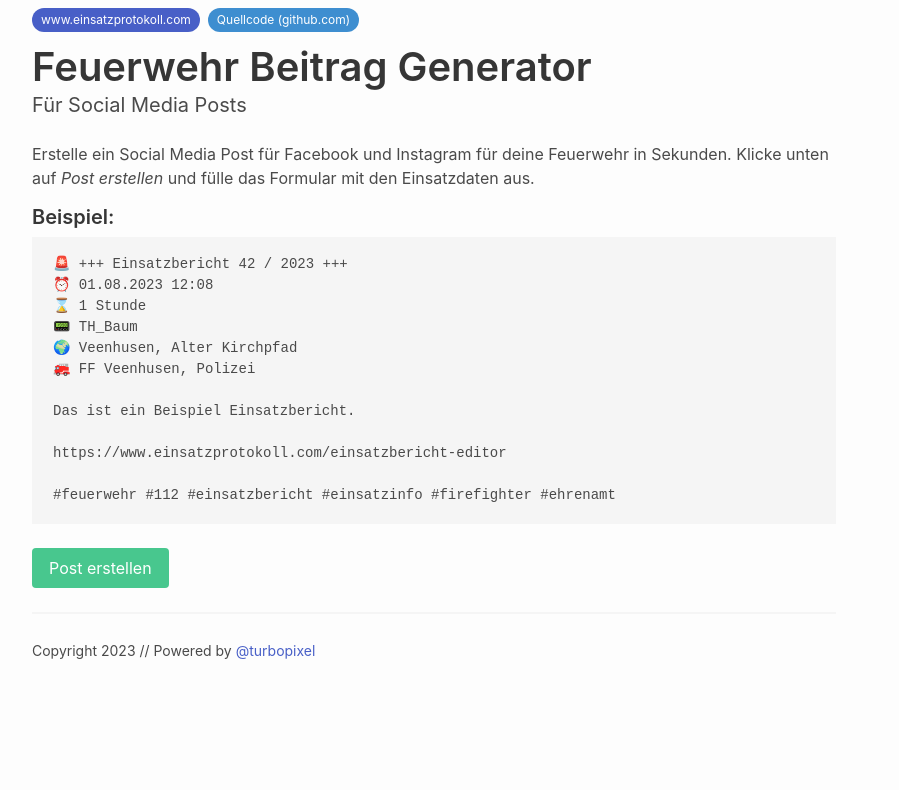
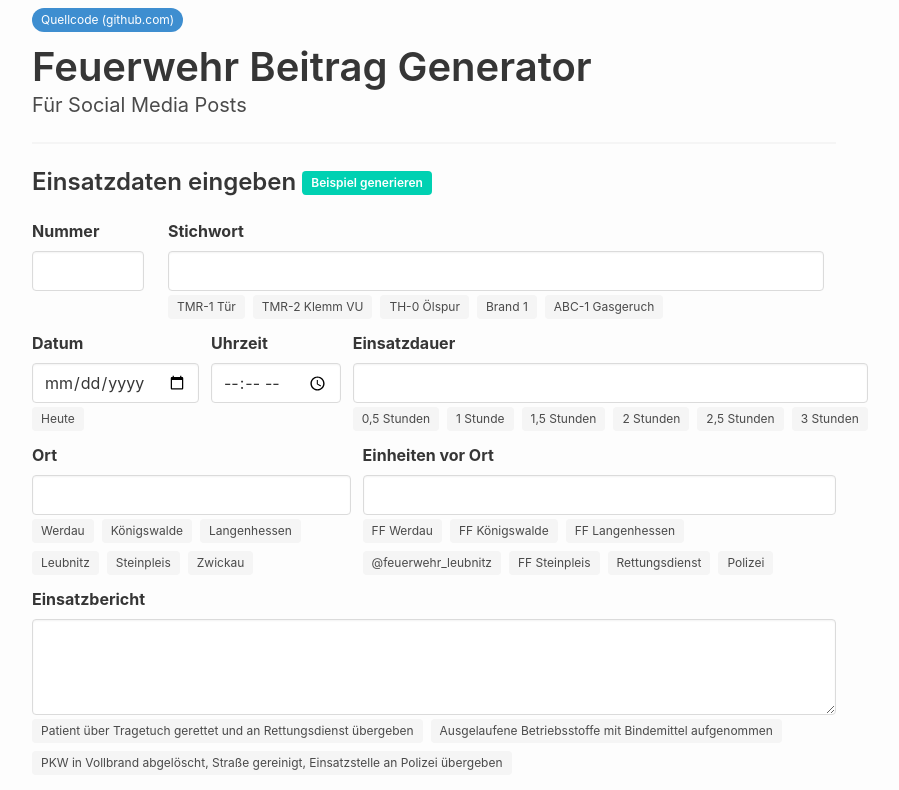
Before and after one commit to turbopixel/Feuerwehr-Beitrag-Generator, a Vue app: page / in a window 1280 px wide. Shown: the top 790 px of the page, without its empty margins (206-1105 px from the left). Built offline with nearby package versions, Linux system fonts and the light colour scheme.

Commit message:
Änderungen Werdau migriert

```diff
--- a/src/App.vue
+++ b/src/App.vue
@@ -6,7 +6,7 @@ export default {
   components: {LayoutForm, LayoutStart},
   data() {
     return {
-      started: false,
+      started: true, // set to false for introduction text
     }
   },
 }
@@ -18,8 +18,7 @@ export default {
 
     <section class="section pt-0">
       <div class="tags mt-2 mb-1">
-        <a href="https://www.einsatzprotokoll.com" target="_blank" title="Feuerwehr Einsatzprotokoll" class="tag is-link is-rounded">www.einsatzprotokoll.com</a>
-        <a href="https://github.com/turbopixel/Feuerwehr-Beitrag-Generator" title="Quellcode ansehen" target="_blank" rel="me external" class="tag is-info is-rounded">Quellcode (github.com)</a>
+        <a href="https://github.com/magenbrot/Feuerwehr-Beitrag-Generator" title="Quellcode ansehen" target="_blank" rel="me external" class="tag is-info is-rounded">Quellcode (github.com)</a>
       </div>
 
       <h1 class="title is-2">Feuerwehr Beitrag Generator</h1>
@@ -36,7 +35,7 @@ export default {
 
       <footer>
         <hr>
-        <small>Copyright 2023 // Powered by <a href="https://hemk.es" rel="noopener me external" target="_blank" title="Nico Hemkes">@turbopixel</a></small>
+        <small>Copyright 2023 // Hosted by <a href="https://ovtec.it/" rel="noopener me external" target="_blank" title="Oliver Völker">@magenbrot</a>. Original work by <a href="https://hemk.es/" rel="noopener me external" target="_blank" title="Nico Hemkes">@turbopixel</a></small>
       </footer>
     </section>
   </div>
--- a/src/components/LayoutForm.vue
+++ b/src/components/LayoutForm.vue
@@ -44,17 +44,36 @@ export default {
 
       this.$data.dauer = e.target.innerText;
     },
+    set_ort(e) {
+      console.log(e.target.innerText)
+
+      this.$data.ort = e.target.innerText;
+    },
+    set_einheiten(e) {
+      console.log(e.target.innerText)
+
+      if (this.$data.einheiten.length == 0) {
+        this.$data.einheiten = e.target.innerText;
+      } else {
+        this.$data.einheiten = this.$data.einheiten + ", " + e.target.innerText
+      }
+    },
+    set_bericht(e) {
+      console.log(e.target.innerText)
+
+      this.$data.bericht = e.target.innerText;
+    },
     create_example() {
       this.$data.nummer = "42";
       this.$data.datum = new moment().startOf('month').format("YYYY-MM-DD");
       this.$data.jahr = new moment().format("YYYY");
       this.$data.uhrzeit = new moment().format("HH:mm");
       this.$data.dauer = "1 Stunde";
-      this.$data.stichwort = "TH_Baum";
-      this.$data.ort = "Veenhusen, Alter Kirchpfad";
-      this.$data.einheiten = "FF Veenhusen, Polizei";
+      this.$data.stichwort = "TMR-1 Türnotöffnung";
+      this.$data.ort = "Werdau, Bertolt-Brecht-Straße 18";
+      this.$data.einheiten = "FF Werdau, Rettungsdienst, Polizei";
       this.$data.bericht = 'Das ist ein Beispiel Einsatzbericht.';
-      this.$data.link = 'https://www.einsatzprotokoll.com/einsatzbericht-editor';
+      this.$data.link = 'https://www.feuerwehr-werdau.de/';
     },
     clear_form() {
       this.$data.nummer = '';
@@ -91,11 +110,11 @@ export default {
               <input type="text" class="input" v-model="stichwort" id="stichwort">
               <div class="help">
                 <div class="tags">
-                  <span class="tag is-clickable" @click="set_stichwort">BMA</span>
-                  <span class="tag is-clickable" @click="set_stichwort">TH_VU</span>
-                  <span class="tag is-clickable" @click="set_stichwort">TH_Baum</span>
-                  <span class="tag is-clickable" @click="set_stichwort">F_HAUS</span>
-                  <span class="tag is-clickable" @click="set_stichwort">F_PKW</span>
+                  <span class="tag is-clickable" @click="set_stichwort">TMR-1 Tür</span>
+                  <span class="tag is-clickable" @click="set_stichwort">TMR-2 Klemm VU</span>
+                  <span class="tag is-clickable" @click="set_stichwort">TH-0 Ölspur</span>
+                  <span class="tag is-clickable" @click="set_stichwort">Brand 1</span>
+                  <span class="tag is-clickable" @click="set_stichwort">ABC-1 Gasgeruch</span>
                 </div>
               </div>
             </div>
@@ -137,10 +156,31 @@ export default {
         <div class="control is-expanded">
           <label for="ort" class="label">Ort</label>
           <input type="text" class="input" v-model="ort" id="ort">
+          <div class="help">
+            <div class="tags">
+              <span class="tag is-clickable" @click="set_ort">Werdau</span>
+              <span class="tag is-clickable" @click="set_ort">Königswalde</span>
+              <span class="tag is-clickable" @click="set_ort">Langenhessen</span>
+              <span class="tag is-clickable" @click="set_ort">Leubnitz</span>
+              <span class="tag is-clickable" @click="set_ort">Steinpleis</span>
+              <span class="tag is-clickable" @click="set_ort">Zwickau</span>
+            </div>
+          </div>
         </div>
         <div class="control is-expanded">
           <label for="einheiten" class="label">Einheiten vor Ort</label>
           <input type="text" class="input" v-model="einheiten" id="einheiten">
+          <div class="help">
+            <div class="tags">
+              <span class="tag is-clickable" @click="set_einheiten">FF Werdau</span>
+              <span class="tag is-clickable" @click="set_einheiten">FF Königswalde</span>
+              <span class="tag is-clickable" @click="set_einheiten">FF Langenhessen</span>
+              <span class="tag is-clickable" @click="set_einheiten">@feuerwehr_leubnitz</span>
+              <span class="tag is-clickable" @click="set_einheiten">FF Steinpleis</span>
+              <span class="tag is-clickable" @click="set_einheiten">Rettungsdienst</span>
+              <span class="tag is-clickable" @click="set_einheiten">Polizei</span>
+            </div>
+          </div>
         </div>
       </div>
 
@@ -148,6 +188,13 @@ export default {
         <label for="bericht" class="label">Einsatzbericht</label>
         <div class="control">
           <textarea class="textarea" rows="3" v-model="bericht" name="bericht"></textarea>
+          <div class="help">
+            <div class="tags">
+              <span class="tag is-clickable" @click="set_bericht">Patient über Tragetuch gerettet und an Rettungsdienst übergeben</span>
+              <span class="tag is-clickable" @click="set_bericht">Ausgelaufene Betriebsstoffe mit Bindemittel aufgenommen</span>
+              <span class="tag is-clickable" @click="set_bericht">PKW in Vollbrand abgelöscht, Straße gereinigt, Einsatzstelle an Polizei übergeben</span>
+            </div>
+          </div>
         </div>
       </div>
 
```
